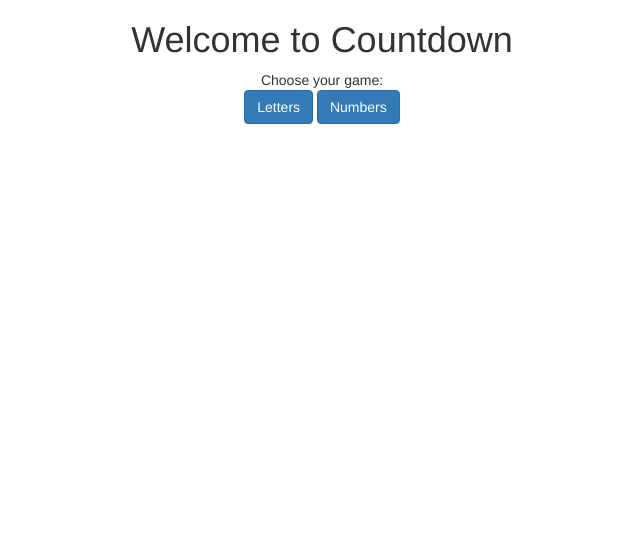
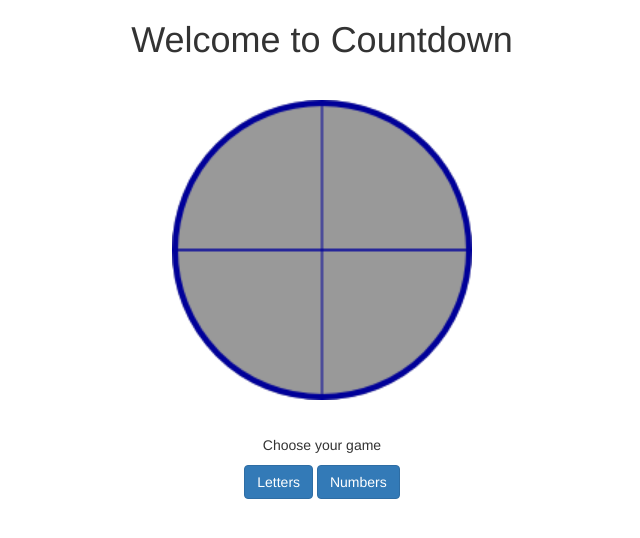
Before and after one commit to markbennett1973/countdown, a Flask app: page / in a window 1280 px wide. Shown: the top 538 px of the page, without its empty margins (318-958 px from the left). Run offline with Flask 2, Linux system fonts and the light colour scheme; parts of the project's set-up code (start-up, migrations or seed data) failed here and were passed over; some libraries are stand-ins or nearby versions.

Commit message:
Draw clock

```diff
--- a/application.js
+++ /dev/null
@@ -1,3 +0,0 @@
-/**
- * Created by mark on 10/06/17.
- */
--- a/static/application.js
+++ b/static/application.js
@@ -26,6 +26,8 @@ $(document).ready(function() {
             $("#play-again").show();
         });
     });
+
+    drawClock(0);
 });
 
 
@@ -109,16 +111,63 @@ function showClock(finishCallback)
     $("#buttons").hide();
 
     var $clock = $('#clock');
-    var time = 3;
+    var time = 0;
 
     var x = setInterval(function() {
-        $clock.html(time);
-        time--;
+        time++;
+        drawClock(time);
 
-        if (time < 0) {
+        if (time == 30) {
             clearInterval(x);
             $("#clock").hide();
             finishCallback();
         }
     }, 1000);
 }
+
+function drawClock(seconds)
+{
+    var canvas = document.getElementById("clock-canvas");
+    var ctx = canvas.getContext("2d");
+    var posx=canvas.width/2;
+    var posy=canvas.height/2;
+
+    // Start with a full size circle
+    ctx.arc(posx, posy, posy, toRadians(0), toRadians(360));
+    ctx.fillStyle="#999999";
+    ctx.fill();
+
+
+    var angle = seconds * 180/30;
+    ctx.beginPath();
+    ctx.moveTo(posx,posy)
+    ctx.arc(posx, posy, posy, toRadians(0), toRadians(angle));
+    ctx.lineTo(posx, posy);
+    ctx.fillStyle="#cccccc";
+
+    ctx.fill();
+
+    // draw the border
+    ctxBorder = canvas.getContext("2d");
+    ctx.beginPath();
+    ctx.arc(posx, posy, posy-2, toRadians(0), toRadians(360));
+    ctx.strokeStyle="#000099";
+    ctx.lineWidth = 4;
+    ctx.stroke();
+
+    ctx.beginPath();
+    ctx.lineWidth = 1;
+    ctx.moveTo(0, posy);
+    ctx.lineTo(canvas.width, posy);
+    ctx.stroke();
+
+    ctx.moveTo(posx, 0);
+    ctx.lineTo(posx, canvas.height);
+    ctx.stroke();
+}
+
+// Convert degrees to radians, offset by 90 degrees to make zero the top of the arc
+function toRadians(deg) {
+    deg = deg - 90;
+    return (deg * Math.PI / 180);
+}
--- a/static/styles.css
+++ b/static/styles.css
@@ -30,3 +30,9 @@
     display: none;
     margin-top: 30px;
 }
+
+#clock-canvas
+{
+    height: 300px;
+    margin: 30px auto;
+}
--- a/templates/index.html
+++ b/templates/index.html
@@ -2,7 +2,10 @@
 
 {% block main %}
    <h1>Welcome to Countdown</h1>
-   Choose your game:
+
+    <canvas id="clock-canvas" width="200" height="200"></canvas>
+
+   <p>Choose your game</p>
    <p>
       <a href="{{ url_for('letters') }}" class="btn btn-primary">Letters</a>
       <a href="{{ url_for('numbers') }}" class="btn btn-primary">Numbers</a>
--- a/templates/letters.html
+++ b/templates/letters.html
@@ -6,6 +6,8 @@
 
 {% block main %}
     <h1>Countdown Letters Game</h1>
+
+    <canvas id="clock-canvas" width="200" height="200"></canvas>
 
     <div class="tiles">
         {% for n in range(9) %}
@@ -18,7 +20,6 @@
         <button class="btn btn-primary" id="choose-consonant">Choose Consonant</button>
     </div>
 
-    <div id="clock" class="clock"></div>
     <div id="check-word">
         Time's up! How did you get on? What was your best word?
         <form id="check-word-form" action="{{ url_for('check_word') }}">
--- a/templates/numbers.html
+++ b/templates/numbers.html
@@ -6,6 +6,8 @@
 
 {% block main %}
     <h1>Countdown Numbers Game</h1>
+
+    <canvas id="clock-canvas" width="200" height="200"></canvas>
 
     <div class="tiles">
         {% for n in range(6) %}
@@ -23,7 +25,6 @@
         <div class="tile">&nbsp;</div>
     </div>
 
-    <div id="clock" class="clock"></div>
     <div id="play-again">
         <a href="/" class="btn btn-default">Play again</a>
     </div>
```
Also changed, not shown: application.py (+7 -4 lines), index.html (deleted, +0 -15 lines), letters.html (deleted, +0 -10 lines), numbers.html (deleted, +0 -10 lines), application.css (deleted), 1 other file.
